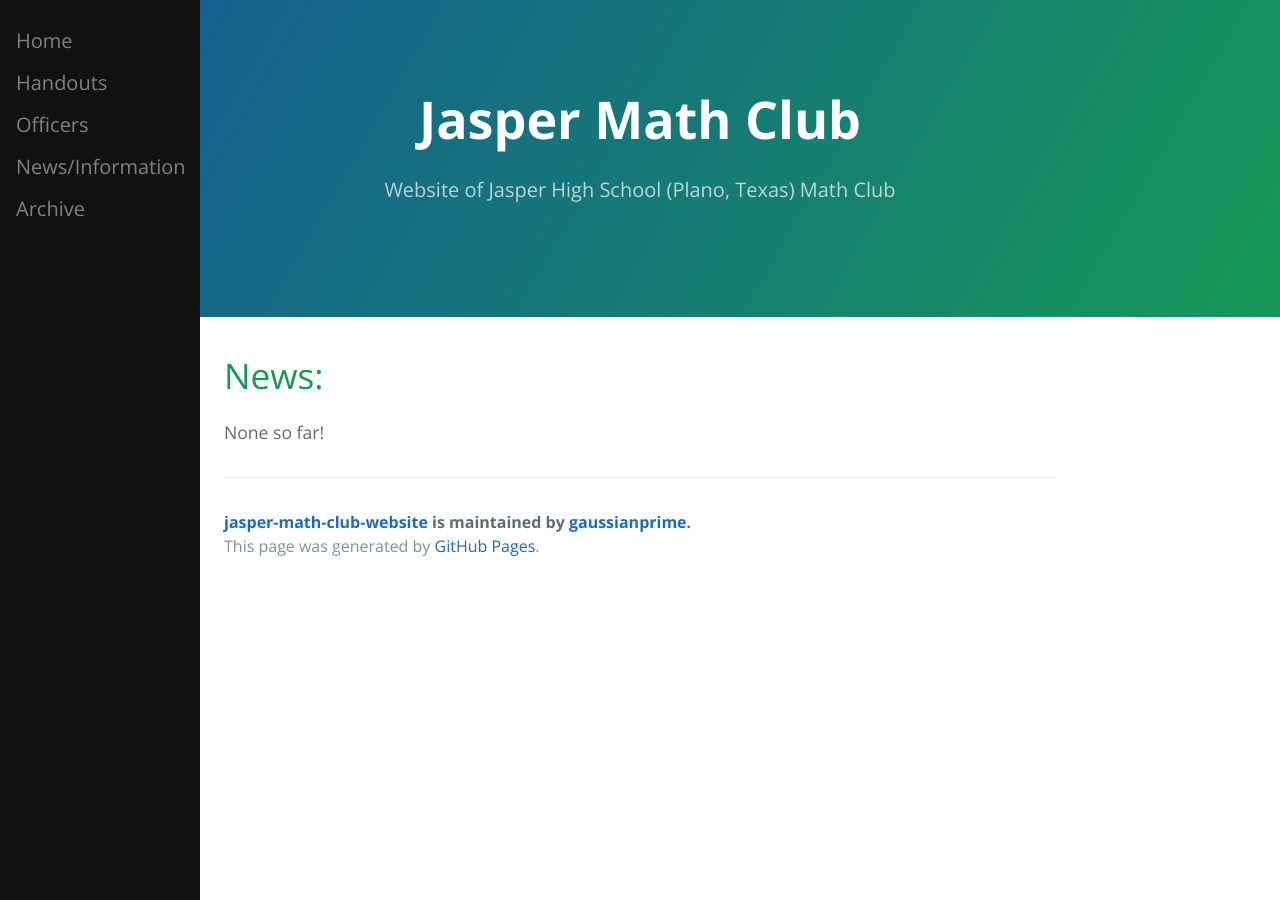
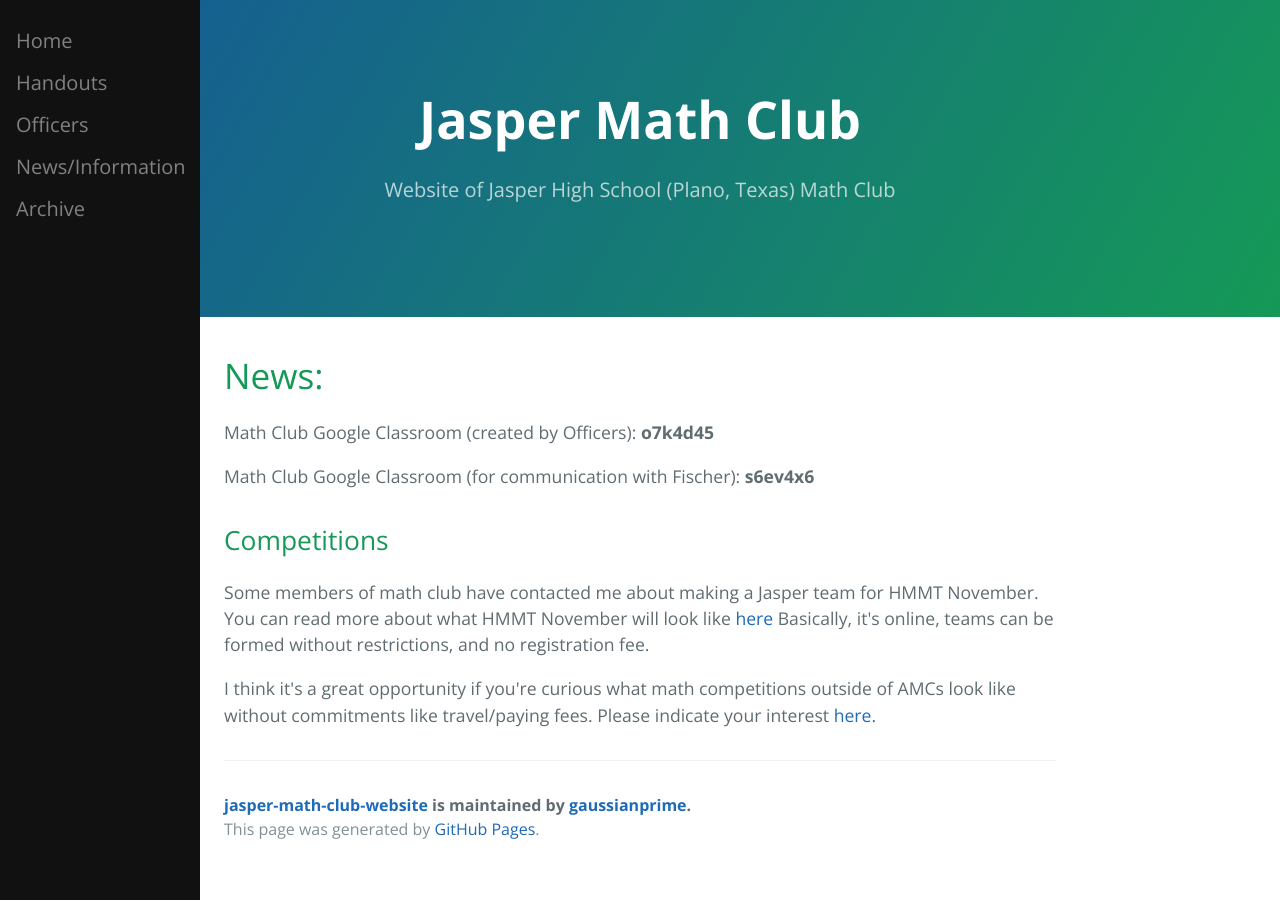
Before and after one commit to gaussianprime/jasper-math-club-website, a Jekyll site: the page built from news.html, in a window 1280 px wide. Built offline with Jekyll 4.4.1, drawn with Linux system fonts in a browser that asks for light colours.

Commit message:
Updated index and news for Google Classroom and HMMT info

```diff
--- a/index.html
+++ b/index.html
@@ -8,7 +8,7 @@ layout: default
 <div class="body">
 	<p>This is the website for Jasper Math Club designed by William Dai using GitHub Pages.<p>
 	<h2>Important AMC/Other Competitions Information:</h2>
-	<p>Please see <a href = "/jasper-math-club-website/news.html">here</a>. </p>
+	<p>Please see <a href = "/jasper-math-club-website/news.html">here</a>. We have Google Classroom and competition information here currently.</p>
 	<h2>Handouts/Other Activities: </h2>
 	<p>Please see <a href = "/jasper-math-club-website/handouts.html">here</a>. </p>
 
--- a/news.html
+++ b/news.html
@@ -3,5 +3,14 @@ layout: default
 ---
 <div class="body">
 	<h1>News:</h1>
-	<p>None so far!</p>
+	<p>Math Club Google Classroom (created by Officers): <b>o7k4d45</b> </p>
+	<p>Math Club Google Classroom (for communication with Fischer): <b>s6ev4x6</b> </p>
+	<h2>Competitions</h2>
+	<p>Some members of math club have contacted me about making a Jasper team for HMMT November.
+	You can read more about what HMMT November will look like <a href = https://www.hmmt.co/> here </a>
+	Basically, it's online, teams can be formed without restrictions, and no registration fee. </p>
+
+	<p>I think it's a great opportunity if you're curious what math competitions outside of AMCs look like without commitments like travel/paying fees.
+	Please indicate your interest <a href = https://forms.gle/WMZra6LMJ7bxbGuf6> here. </a> </p>
+
 </div>
```
